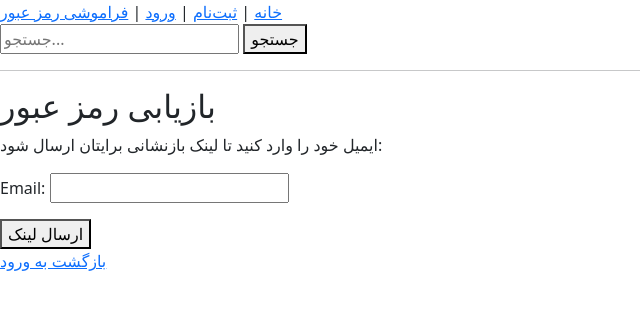
After one commit to arezookhalife/user_auth_project, a Django app: page /accounts/password_reset/ in a window 1280 px wide. The commit adds this page. Shown: the top 310 px of the page, without its empty margins (0-640 px from the left). Run offline with Django 5.2, Linux system fonts and the light colour scheme; parts of the project's set-up code (start-up, migrations or seed data) failed here and were passed over.

Commit message:
DAY7: add user authentication, access control, password reset

```diff
--- a/accounts/models.py
+++ b/accounts/models.py
@@ -28,7 +28,8 @@ class UserManager(BaseUserManager):
     def create_superuser(self, username, email, password=None, **extra_fields):
         extra_fields.setdefault('is_staff', True)
         extra_fields.setdefault('is_superuser', True)
-        return self.create_user(username, email, password, **extra_fields)
+        role = Role.objects.get_or_create(name='admin')[0]
+        return self.create_user(username, email, password, role=role, **extra_fields)
 
 
 class User(AbstractBaseUser, PermissionsMixin):
--- a/accounts/urls.py
+++ b/accounts/urls.py
@@ -1,5 +1,6 @@
-from django.urls import path
+from django.urls import path, reverse_lazy
 from . import views
+from django.contrib.auth import views as auth_views
 
 app_name = "accounts"
 
@@ -19,4 +20,36 @@ urlpatterns = [
     path("posts/<int:post_id>/", views.post_detail, name="post_detail"),
     path("posts/<int:post_id>/like/", views.like_post, name="like_post"),
     path("search/", views.search_posts, name="search_posts"),
+
+    path(
+        "password_reset/",
+         auth_views.PasswordResetView.as_view(
+            template_name="accounts/password_reset.html",
+            email_template_name="accounts/password_reset_email.html",
+            success_url=reverse_lazy("accounts:password_reset_done")
+         ),
+         name="password_reset"
+    ),
+    path(
+        "password_reset/done/",
+         auth_views.PasswordResetDoneView.as_view(
+            template_name="accounts/password_reset_done.html"
+         ),
+         name="password_reset_done"
+    ),
+    path(
+        "reset/<uidb64>/<token>/",
+         auth_views.PasswordResetConfirmView.as_view(
+            template_name="accounts/password_reset_confirm.html",
+            success_url=reverse_lazy("accounts:password_reset_complete")
+         ),
+         name="password_reset_confirm"
+    ),
+    path(
+        "reset/done/",
+         auth_views.PasswordResetCompleteView.as_view(
+            template_name="accounts/password_reset_complete.html"
+         ),
+         name="password_reset_complete"
+    ),
 ]
--- a/templates/accounts/login.html
+++ b/templates/accounts/login.html
@@ -7,4 +7,8 @@
   {{ form.as_p }}
   <button type="submit">ورود</button>
 </form>
+
+<p>
+  <a href="{% url 'accounts:password_reset' %}">فراموشی رمز عبور؟</a>
+</p>
 {% endblock %}
--- /dev/null
+++ b/templates/accounts/password_reset.html
@@ -0,0 +1,11 @@
+{% extends "base.html" %}
+{% block content %}
+<h2>بازیابی رمز عبور</h2>
+<p>ایمیل خود را وارد کنید تا لینک بازنشانی برایتان ارسال شود:</p>
+<form method="post">
+  {% csrf_token %}
+  {{ form.as_p }}
+  <button type="submit">ارسال لینک</button>
+</form>
+<p><a href="{% url 'accounts:login' %}">بازگشت به ورود</a></p>
+{% endblock %}
--- /dev/null
+++ b/templates/accounts/password_reset_complete.html
@@ -0,0 +1,6 @@
+{% extends "base.html" %}
+{% block content %}
+<h2>رمز عبور تغییر کرد</h2>
+<p>رمز عبور جدید با موفقیت ذخیره شد. حالا می‌توانید <a href="{% url 'accounts:login' %}">وارد شوید</a>.</p>
+<p><a href="{% url 'accounts:login' %}">بازگشت به ورود</a></p>
+{% endblock %}
--- /dev/null
+++ b/templates/accounts/password_reset_done.html
@@ -0,0 +1,6 @@
+{% extends "base.html" %}
+{% block content %}
+<h2>ایمیل ارسال شد</h2>
+<p>لینک بازنشانی رمز عبور به ایمیلتان فرستاده شد.</p>
+<p><a href="{% url 'accounts:login' %}">بازگشت به ورود</a></p>
+{% endblock %}
--- a/templates/accounts/register.html
+++ b/templates/accounts/register.html
@@ -7,4 +7,6 @@
   {{ form.as_p }}
   <button type="submit">ثبت‌نام</button>
 </form>
+<p><a href="{% url 'accounts:login' %}">بازگشت به ورود</a></p>
+
 {% endblock %}
--- a/templates/base.html
+++ b/templates/base.html
@@ -21,7 +21,8 @@
             <a href="{% url 'accounts:logout' %}">خروج</a>
         {% else %}
             <a href="{% url 'accounts:register' %}">ثبت‌نام</a> |
-            <a href="{% url 'accounts:login' %}">ورود</a>
+            <a href="{% url 'accounts:login' %}">ورود</a> |
+            <a href="{% url 'accounts:password_reset' %}">فراموشی رمز عبور</a>
         {% endif %}
         <form method="get" action="{% url 'accounts:search_posts' %}">
             <input type="text" name="q" placeholder="جستجو...">
--- a/user_auth_project/settings.py
+++ b/user_auth_project/settings.py
@@ -137,4 +137,7 @@ PASSWORD_HASHERS = [
 
 MEDIA_URL = "/media/"
 MEDIA_ROOT = BASE_DIR / "media"
-LOGIN_URL = '/accounts/login/'
+LOGIN_URL = 'accounts/login'
+
+
+EMAIL_BACKEND = "django.core.mail.backends.console.EmailBackend"
```
Also changed, not shown: accounts/views.py (+6 -1 lines), templates/accounts/edit_profile.html (+12 -2 lines), templates/accounts/password_reset_confirm.html (added, +10 -0 lines), templates/accounts/password_reset_email.html (added, +7 -0 lines), accounts/migrations/0001_initial.py, db.sqlite3.
